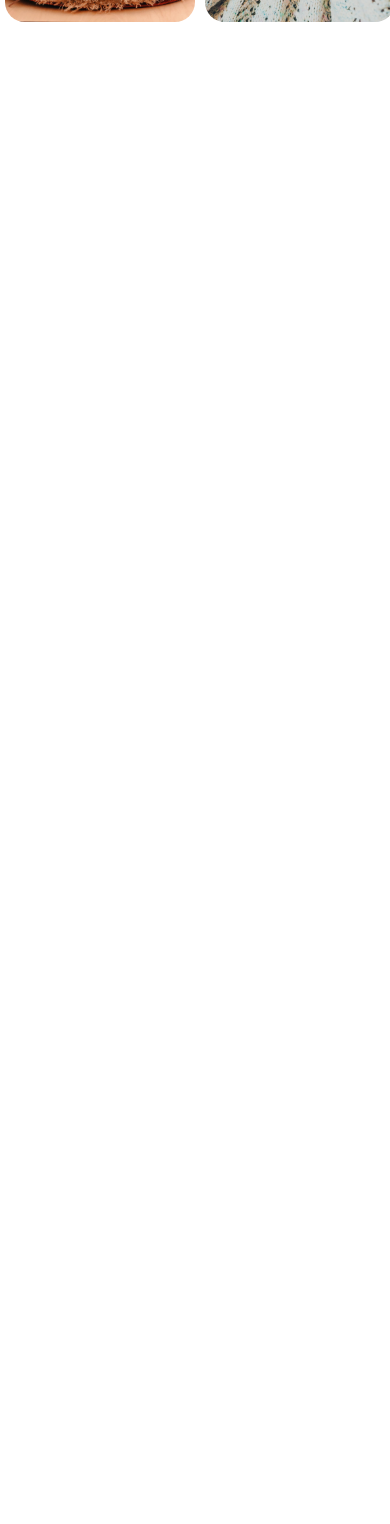
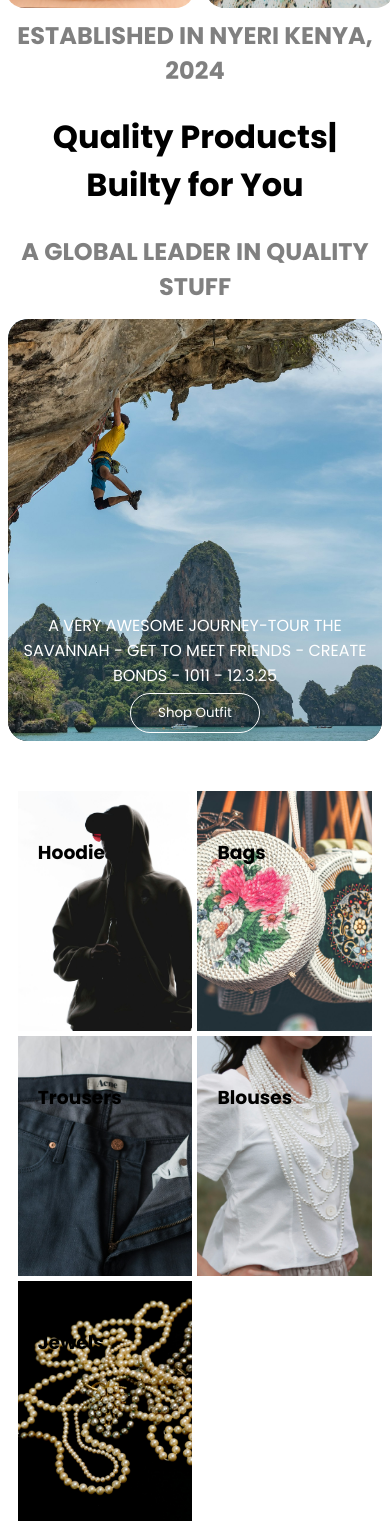
Before and after one commit to R-Tedy/Duka-Kuu, a plain HTML site: page index.html in a window 390 px wide. Shown: the part 2088-3612 px from the top of the page. Before the commit the page ends 2122 px from the top, so only its background shows below. Drawn offline with Linux system fonts and the light colour scheme.

Commit message:
adventures and display done.

```diff
--- a/index.html
+++ b/index.html
@@ -137,6 +137,54 @@
       </div>
     </div>
 
+    <div class="established">
+      <h2>Established in Nyeri Kenya, 2024</h2>
+      <h1>Quality Products| Builty for You</h1>
+      <h2>A global leader in quality Stuff</h2>
+    </div>
+
+    <div class="adventure">
+      <div class="adventureBox">
+        <img src="./images/dukaa-008.jpg" alt="hike01">
+        <div class="adventureDetails">
+          <p>A very awesome journey-tour the savannah - get to meet friends - create bonds - 1011 - 12.3.25</p>
+          <button>Shop Outfit</button>
+        </div>
+      </div>
+      <div class="adventureBox">
+        <img src="./images/dukaa-009.jpg" alt="hike02">
+        <div class="adventureDetails">
+          <p>A very awesome journey-tour the savannah - get to meet friends - create bonds - 1011 - 12.3.25</p>
+          <button>Shop Outfit</button>
+        </div>
+      </div>
+    </div>
+
+    <div class="display">
+      <div class="displayContainer">
+        <img src="./images/dukaa-007.jpg" alt="hoodie">
+        <h3><a href="#">Hoodie</a></h3>
+      </div>
+      <div class="displayContainer">
+        <img src="./images/dukaa-010.jpg" alt="bags">
+        <h3><a href="#">Bags</a></h3>
+      </div>
+      <div class="displayContainer">
+        <img src="./images/dukaa-011.jpg" alt="Trousers">
+        <h3><a href="#">Trousers</a></h3>
+      </div>
+      <div class="displayContainer">
+        <img src="./images/dukaa-012.jpg" alt="Blouses">
+        <h3><a href="#">Blouses</a></h3>
+      </div>
+      <div class="displayContainer">
+        <img src="./images/dukaa-013.jpg" alt="Jewels">
+        <h3><a href="#">Jewels</a></h3>
+      </div>
+    </div>
+
+
+
     <script src="./script.js"></script>
   </body>
 </html>
--- a/style.css
+++ b/style.css
@@ -92,12 +92,13 @@ header{
     /* border: solid black 1px; */
   & .image1{
     width: 100%;
+    height: 90vh;
     margin: 0;
     /* position: relative; */
     /* border: solid black 1px; */
     & img{
       width: 100%;
-        height: 90vh;
+      height: 100%;
       object-fit: cover;
       z-index: -10;
     /* border: solid black 1px; */
@@ -148,18 +149,110 @@ header{
   width: 100%;
   display: grid;
   grid-template-columns: repeat(4, 1fr);
+  /* grid-template-rows: 15rem; */
   /* border: black 1px solid; */
+  padding-bottom: 0%;
+  /* gap: 3px; */
   & .image2{
   /* border: black 1px solid; */
     width: 100%;
     & img{
       width: 100%;
-        height: 80%;
+      height: 100%;
       object-fit: cover;
     }
     & h2{
       margin-left: 30px;
       margin-top: -200px;
+      & a{
+        text-decoration: none;
+        color: black;
+        &:hover{
+          text-decoration: underline;
+        }
+      }
+    }
+  }
+}
+
+.established{
+  width: 100%;
+  display: flex;
+  flex-direction: column;
+  gap: 25px;
+  padding: 15px;
+  align-items: center;
+  margin-top: 0;
+  text-align: center;
+  /* border: black 1px solid; */
+  & h2{
+    color: grey;
+    text-transform: uppercase;
+  }
+}
+
+.adventure{
+  width: 100%;
+  height: 100vh;
+  position: relative;
+  & .adventureBox{
+    position: absolute;
+    width: 96%;
+    height: 100%;
+    left: 2%;
+    right: 2%;
+    border-radius: 20px;
+    & img{
+      width: 100%;
+      height: 100%;
+      object-fit: cover;
+      border-radius: 20px;
+    }
+    & .adventureDetails{
+      margin-top: -100px;
+      padding: 15px;
+      display: flex;
+      justify-content: space-between;
+      align-items: center;
+      color: white;
+      & p{
+        text-transform: uppercase;
+      }
+      & button{
+        height: 40px;
+        width: 130px;
+        border-radius: 25px;
+        border: 1px solid white;
+        background-color: transparent;
+        color: white;
+        cursor: pointer;
+        &:hover{
+          background-color: #ffffff5d;
+        }
+      }
+    }
+  }
+}
+
+.display{
+  width: 96%;
+  display: grid;
+  grid-template-columns: repeat(5, 1fr);
+  grid-template-rows: 13rem;
+  gap: 5px;
+  padding: 10px;
+  margin: auto;
+  margin-top: 40px;
+  & .displayContainer{
+    width: 100%;
+    & img{
+      width: 100%;
+      height: 100%;
+      object-fit: cover;
+    }
+    & h3{
+      margin-top: -220px;
+      padding: 20px;
       & a{
         text-decoration: none;
         color: black;
@@ -261,10 +354,21 @@ header{
       width: 100%;
     }
   }
+
   .section2{
     width: 100%;
     display: grid;
     grid-template-columns: repeat(2, 1fr);
+  }
+
+  .adventure{
+    height: 50vh;
+  }
+
+  .display{
+    display: grid;
+    grid-template-columns: repeat(2, 1fr);
+    grid-template-rows: repeat(3, 15rem);
   }
 }
 
@@ -305,6 +409,7 @@ header{
             justify-content: center;
             padding: 30px;
             font-size: 20px;
+            z-index: 50;
             & a{
               text-decoration: none;
               color: black;
@@ -371,4 +476,22 @@ header{
       }
     }
   }
+
+  .adventure{
+    height: 50vh;
+    & .adventureBox{
+      & .adventureDetails{
+        margin-top: -150px;
+        flex-direction: column;
+        text-align: center;
+        gap: 5px;
       }
+    }
+  }
+
+  .display{
+    display: grid;
+    grid-template-columns: repeat(2, 1fr);
+    grid-template-rows: repeat(3, 15rem);
+  }
+}
```
Also changed, not shown: css_files/tablet.css (added, +92 -0 lines), css_files/mobile.css (added), images/dukaa-008.jpg (added), images/dukaa-009.jpg (added), images/dukaa-010.jpg (added), images/dukaa-011.jpg (added), images/dukaa-012.jpg (added), images/dukaa-013.jpg (added). Lines whose indentation alone changed are shown as unchanged.
